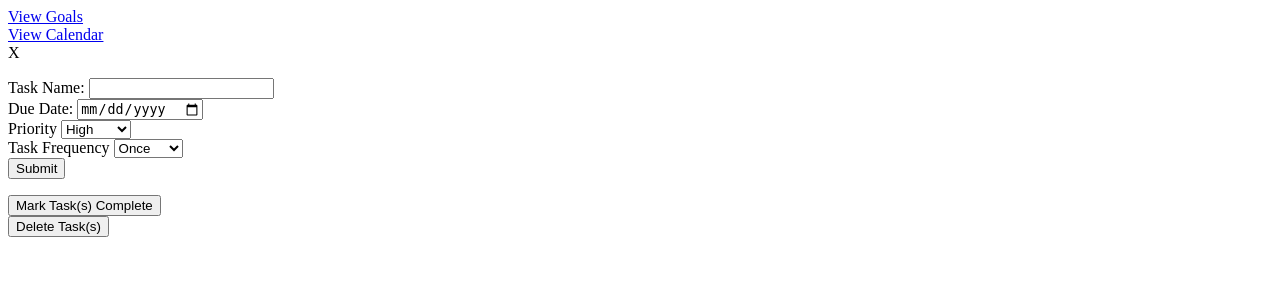
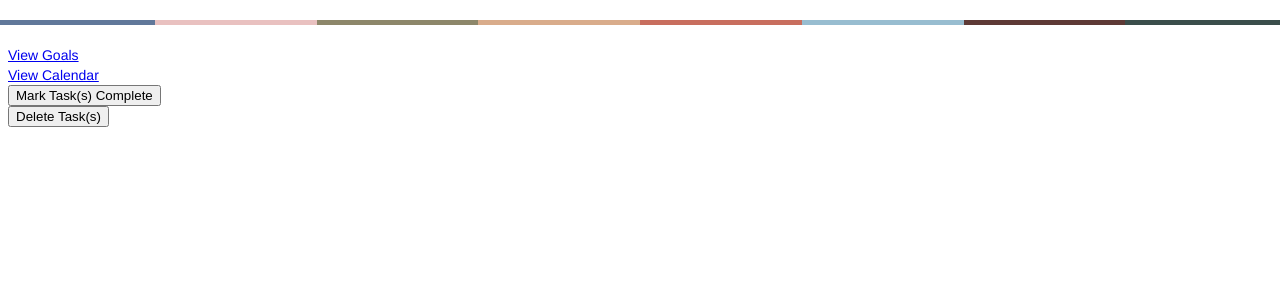
Before and after one commit to yfalcon8/task_manager, a Flask app: page /tasks in a window 1280 px wide. Shown: the top 300 px of the page. Run offline with Flask 2, Linux system fonts and the light colour scheme; the visitor is signed in with stand-in values (Sample User, id 1); data that the repository does not hold is empty; some libraries are stand-ins or nearby versions.

Commit message:
updated css and tasks page

```diff
--- a/static/css/stylesheet.css
+++ b/static/css/stylesheet.css
@@ -39,7 +39,12 @@ div {
 }
 
 
-
+#left_bar {
+    margin-right: auto;
+    margin-left: auto;
+    padding-left: 15px;
+    padding-right: 15px;
+}
 
 .myProgress {
     position: relative;
@@ -131,9 +136,7 @@ div {
     transition: border-color ease-in-out .15s,box-shadow ease-in-out .15s;
 }
 
-.form-group {
-    margin-bottom: 15px;
-}
+
 
 input[type=submit] {
     margin-left: 40px !important;
--- a/templates/tasks.html
+++ b/templates/tasks.html
@@ -5,24 +5,29 @@
 
 <!-- {% endblock %} -->
 {% block content %}
+<link rel="stylesheet" href="/static/css/stylesheet.css">
 {% endblock %}
 <script src="https://ajax.googleapis.com/ajax/libs/jquery/1.11.3/jquery.min.js"></script>
 <script src="https://code.jquery.com/jquery-2.1.4.min.js"></script>
 <!-- This div will be the fixed left bar for the user to click to act on the tasks that are in the "main task div" below -->
 <div class="container-fluid">
-    <div class="row">
-        <div class="col-sm-3 col-lg-2" id="left_bar">
-            <nav class="navbar navbar-default navbar-fixed-side">
+    <div class="row form-group">
+        <hr class="colorgraph">
+        <div class="col-sm-3 col-lg-2 col-md-6" id="left_bar">
+            <nav class="navbar navbar-default navbar-fixed-side"></nav>
 
-            </nav>
-        </div>
 
-<a href="/goals">View Goals</a><br>
-<a href="/calendar">View Calendar</a>
+            <a href="/goals">View Goals</a><br>
+            <a href="/calendar">View Calendar</a>
+    </div>
+</div>
 <!-- This is the main div where the user will see all current tasks. -->
-        <div id="main_task_div" class="col-sm-9 col-lg-10">
+        <div class="col-xs-10 col-sm-9 col-md-6 col-sm-offset-2 col-md-offset-3" id="main_task_div" >
             <!-- Content -->
-            <!-- Jinja loop feed from the db the current tasks -->
+            <!-- Jinja loop feed from the db the current tasks -->   {% for task in tasks %}
+                    <input type="checkbox" name="task" value="{{ task.task_name }}">{{ task.task_name }} {{ task.due_date }}<br>
+                {% endfor %}
+
                             <div id="addTaskModal" class="modal">
                     <div class="model-content">
                         <span class="close">X</span>
@@ -48,15 +53,15 @@
                                 <input type="submit">
                             </form>
                     </p>
+                    <hr class="colorgraph">
+                    <div class="form-group">
                     </div>
+                </div>
                 </div>
 
                 <!-- insert table -->
-                {% for task in tasks %}
-                    <input type="checkbox" name="task" value="{{ task.task_name }}">{{ task.task_name }} {{ task.due_date }}<br>
-                {% endfor %}
 
-                            <script type="text/javascript">
+                <script type="text/javascript">
                 //make an ajax call that shows the task is added - this is currently an alert box
 
                 //when the button w the id add task is clicked, an alert box tells the user
```
